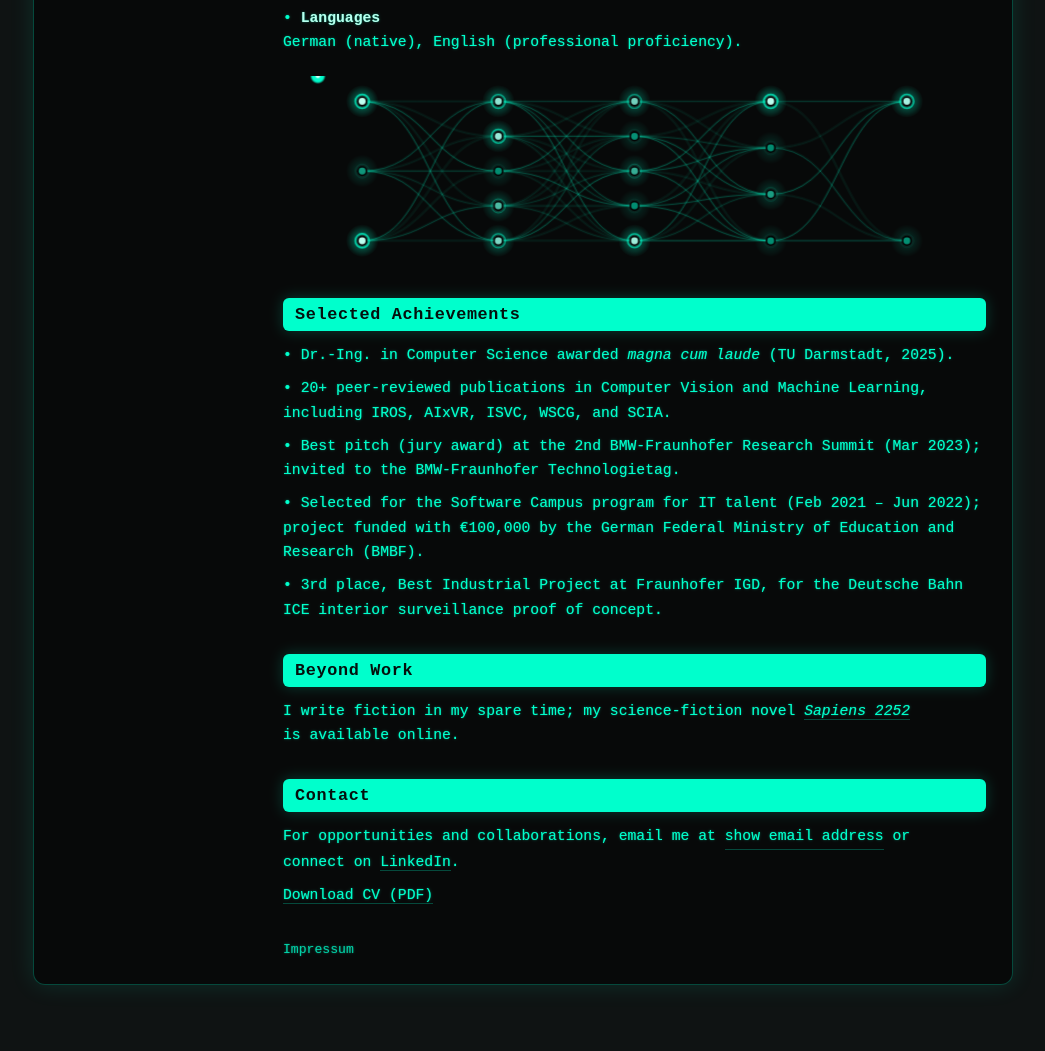
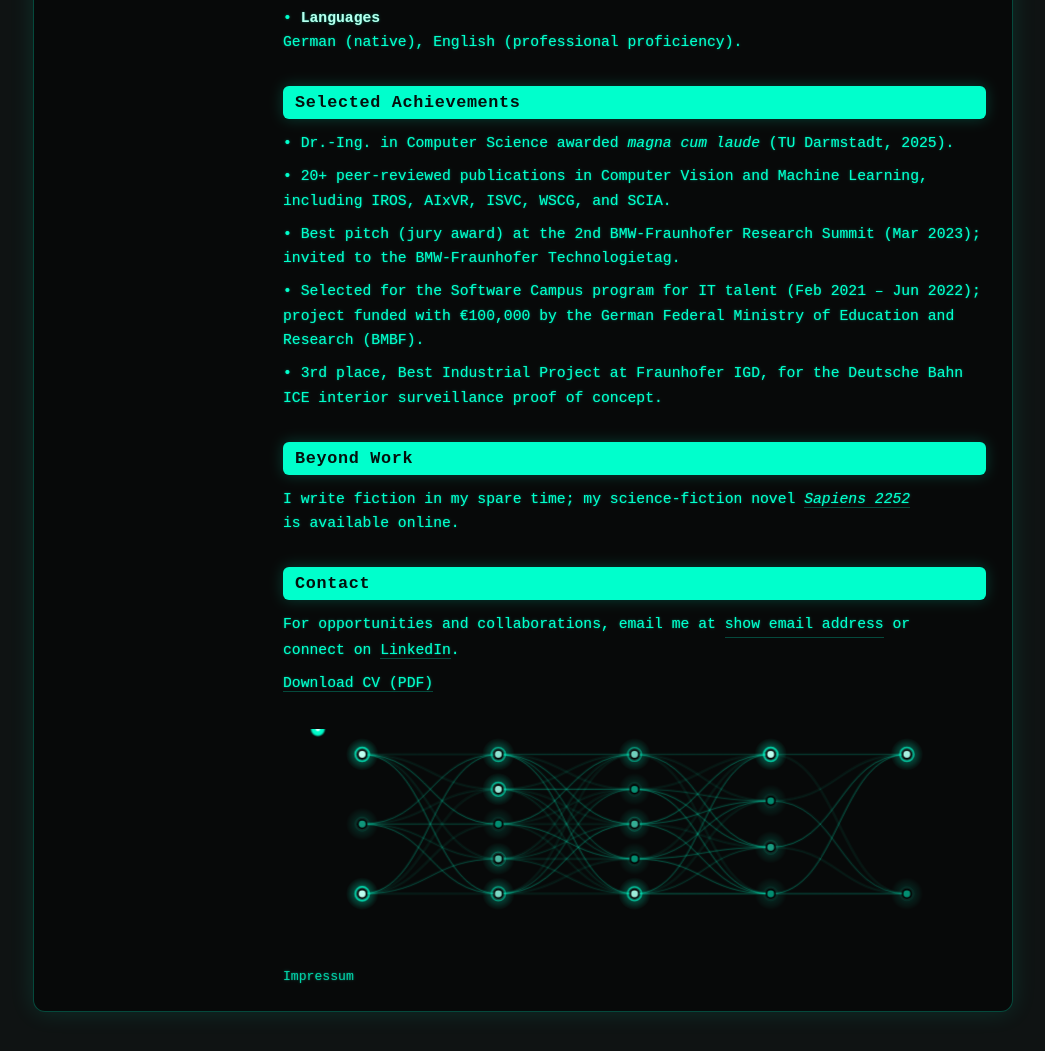
Before and after one commit to tpoellabauer/tpoellabauer.github.io, a plain HTML site: page index.html in a window 1280 px wide. Shown: the part 3845-4896 px from the top of the page, without its empty margins (117-1162 px from the left). Drawn offline with Linux system fonts and the light colour scheme.

Commit message:
layout: neural net to page bottom above Impressum, taller banner crop on mobile
Co-Authored-By: Claude Sonnet 5.5 <noreply@anthropic.com>

```diff
--- a/index.html
+++ b/index.html
@@ -215,6 +215,7 @@
         .stage { margin: 0 0 24px; }
         .stage-screen {
             width: 100%;
+            aspect-ratio: 10 / 3;
             overflow: hidden;
             background: #000;
             border: 1px solid var(--neon-line);
@@ -223,7 +224,7 @@
         }
         .stage-screen video { display: block; width: 100%; height: 100%; object-fit: cover; }
         .stage-caption { margin: 10px 0 0; font-size: 0.72rem; line-height: 1.4; color: rgba(0, 255, 204, 0.6); letter-spacing: 0.04em; }
-        .banner-inline { margin-top: 22px; }
+        .banner-inline { margin-top: 34px; margin-bottom: 0; }
         .banner {
             width: 100%;
             height: 190px;
@@ -328,6 +329,7 @@
             .nav-block:hover, .nav-block:focus { transform: none; }
             .banner { height: 140px; margin-bottom: 18px; }
             .stage { margin-bottom: 18px; }
+            .stage-screen { aspect-ratio: 2 / 1; }
             h2 { font-size: 0.95rem; margin: 26px 0 10px; }
         }
         @media (max-width: 480px) {
@@ -365,7 +367,7 @@
             </div>
             <div class="right">
                 <section class="stage" aria-label="6D pose estimation showcase video">
-                    <div class="stage-screen" id="stageScreen" style="aspect-ratio: 10 / 3">
+                    <div class="stage-screen" id="stageScreen">
                         <video id="stageVideo" muted loop playsinline autoplay preload="metadata"
                                poster="media/showcase/banner.jpg" aria-label="Looping 6D pose estimation demo on an industrial conveyor line">
                             <source src="media/showcase/banner.mp4" type="video/mp4">
@@ -481,22 +483,6 @@
                     <li><strong>Languages</strong><br>
                         German (native), English (professional proficiency).</li>
                 </ul>
-                <div class="banner banner-inline">
-                    <svg id="nnSvg" width="100%" height="100%" viewBox="0 0 1000 300"
-                         preserveAspectRatio="xMidYMid meet" role="img"
-                         aria-label="Animated neural network graphic">
-                        <defs>
-                            <radialGradient id="pulseGlowGradient">
-                                <stop offset="0%" stop-color="rgb(220,255,250)" stop-opacity="0.55"/>
-                                <stop offset="45%" stop-color="rgb(0,255,204)" stop-opacity="0.28"/>
-                                <stop offset="100%" stop-color="rgb(0,255,204)" stop-opacity="0"/>
-                            </radialGradient>
-                        </defs>
-                        <g id="neuralNetwork" class="neural-network">
-                            <!-- Nodes, edges and signal pulses are created dynamically -->
-                        </g>
-                    </svg>
-                </div>
                 <h2 id="achievements">Selected Achievements</h2>
                 <ul>
                     <li>Dr.-Ing. in Computer Science awarded <em>magna cum laude</em> (TU Darmstadt, 2025).</li>
@@ -514,6 +500,22 @@
                     (enable JavaScript to show it, or see the Impressum)</noscript>
                     or connect on <a href="https://www.linkedin.com/in/tpoellabauer/">LinkedIn</a>.</p>
                 <p><a href="Thomas_Poellabauer_CV.pdf" download>Download CV (PDF)</a></p>
+                <div class="banner banner-inline">
+                    <svg id="nnSvg" width="100%" height="100%" viewBox="0 0 1000 300"
+                         preserveAspectRatio="xMidYMid meet" role="img"
+                         aria-label="Animated neural network graphic">
+                        <defs>
+                            <radialGradient id="pulseGlowGradient">
+                                <stop offset="0%" stop-color="rgb(220,255,250)" stop-opacity="0.55"/>
+                                <stop offset="45%" stop-color="rgb(0,255,204)" stop-opacity="0.28"/>
+                                <stop offset="100%" stop-color="rgb(0,255,204)" stop-opacity="0"/>
+                            </radialGradient>
+                        </defs>
+                        <g id="neuralNetwork" class="neural-network">
+                            <!-- Nodes, edges and signal pulses are created dynamically -->
+                        </g>
+                    </svg>
+                </div>
                 <details id="impressum">
                 <summary class="impressum-link">Impressum</summary>
                 <div class="impressum-content">
```
